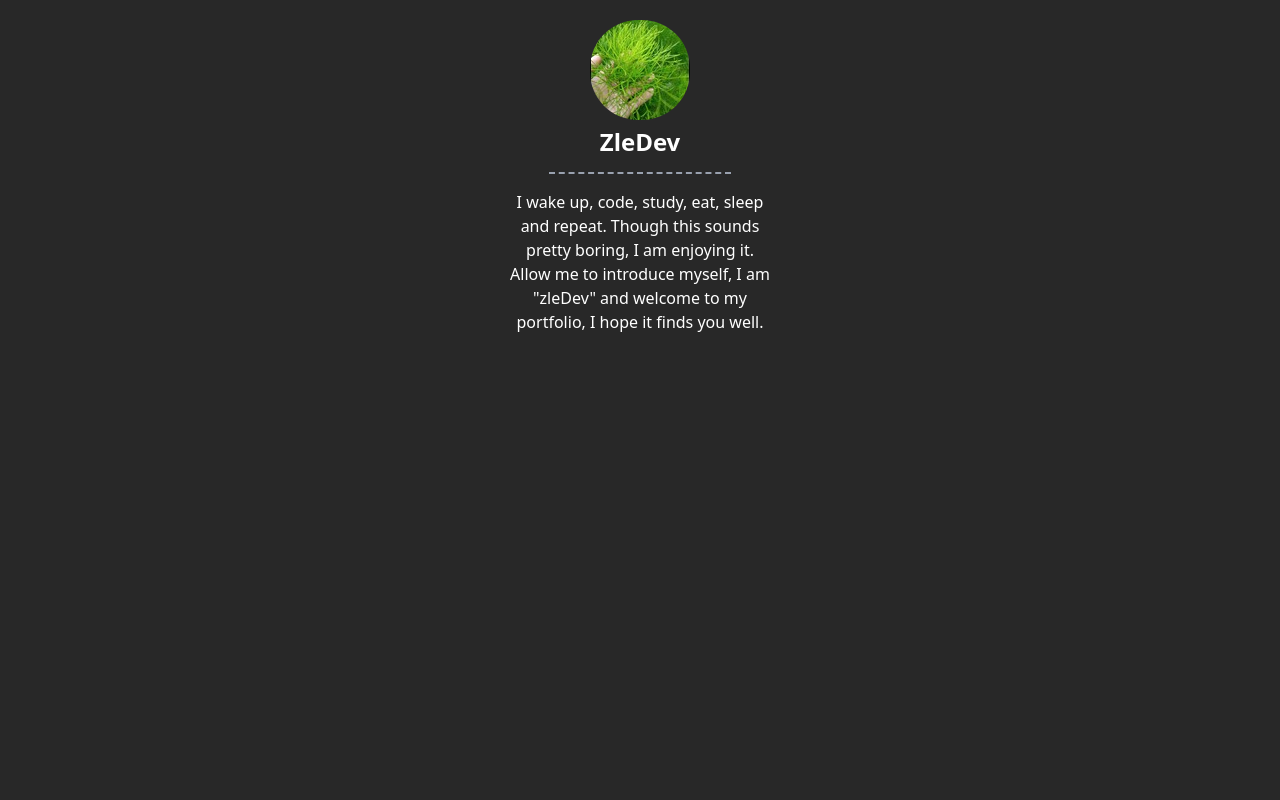
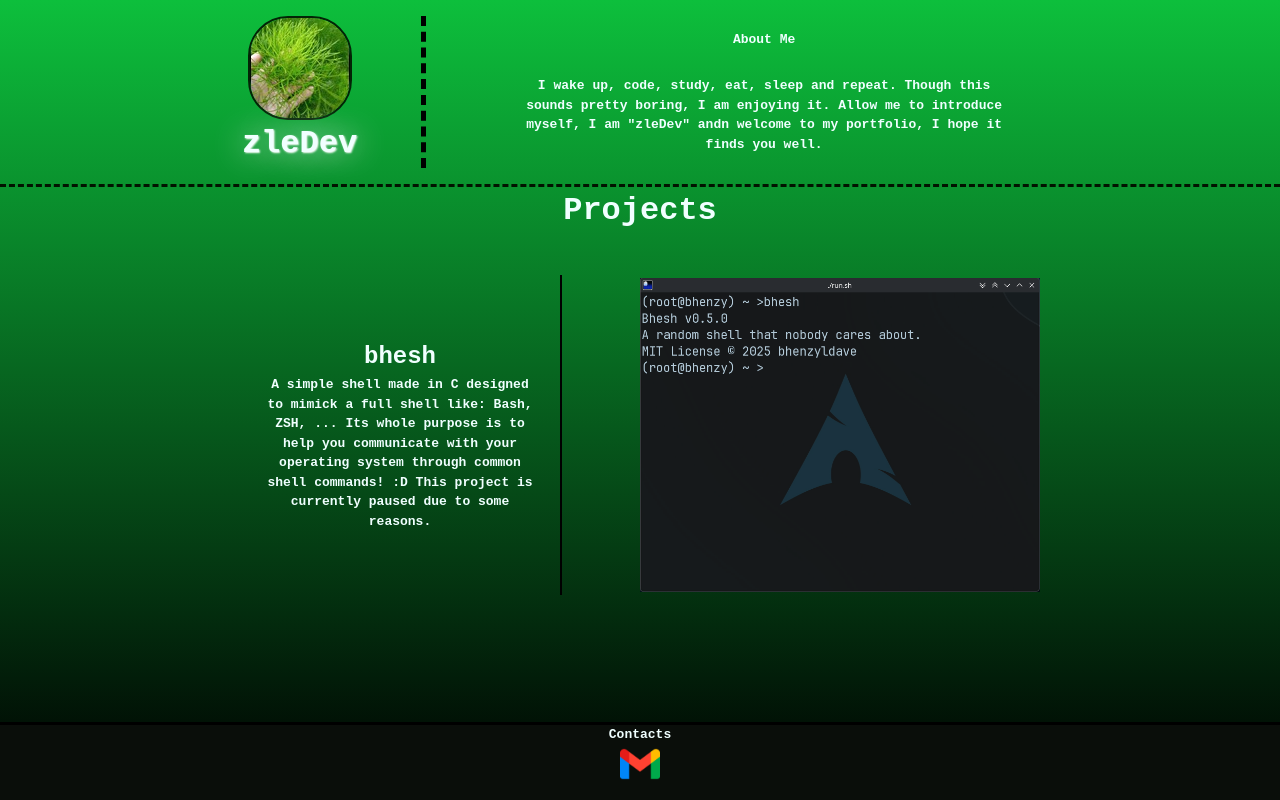
Before and after one commit to zledev/zledev, a Next.js app: page / in a window 1280 px wide. Built offline with nearby package versions, Linux system fonts and the light colour scheme.

Commit message:
Initial: Version 2

```diff
--- a/index.html
+++ /dev/null
@@ -1,80 +0,0 @@
-<!DOCTYPE html>
-<html lang="en">
-	<head>
-		<meta charset="UTF-8" />
-		<meta name="viewport" content="width=device-width, initial-scale=1.0" />
-		<title>zleDev</title>
-		<link rel="icon" type="image/x-icon" href="./assets/bhenzy.jpg">
-		<link rel="stylesheet" href="./styles/style1.css" />
-		<script src="./src/main.js" defer></script>
-	</head>
-	<body>
-		<div class="container">
-			<header>
-				<div class="profile-container">
-					<div id="profile-box">
-						<img
-							src="./assets/bhenzy.jpg"
-							alt="zleDev"
-							id="profile-photo"
-							draggable="false" />
-					</div>
-
-					<div id="profile-name-box">
-						<h1 id="profile-name">zleDev</h1>
-					</div>
-				</div>
-
-				<div class="head-break"></div>
-
-				<div id="about" class="section">
-					<h2>About Me</h2>
-
-
-				</div>
-			</header>
-
-			<div class="section-break"></div>
-
-			<main>
-				<section id="sections">
-					<div id="section1">
-						<h2>Projects</h2>
-
-						<div id="section-project-separator"></div>
-
-						<div id="project-data" class="project">
-							<div>
-								<h3>bhesh</h3>
-								<p>
-									A simple shell made in C designed to mimick a full shell like:
-									Bash, ZSH, ... Its whole purpose is to help you communicate with
-									your operating system through common shell commands! :D
-									 This project is currently paused due to some
-									reasons.
-								</p>
-							</div>
-							<div id="project-data-separator"></div>
-							<img src="./assets/bhesh.png" id="bhesh-png" />
-						</div>
-					</div>
-				</section>
-			</main>
-
-			<footer>
-				<div id="contacts">
-					<h2>Contacts</h2>
-					<div id="contact-row">
-						<div class="contact-column">
-							<a href="mailto:bhenzyldavepegarido@gmail.com">
-								<img
-									src="./assets/gmail.png"
-									alt="Designed by Freepik from Flaticon" />
-							</a>
-						</div>
-					</div>
-				</div>
-			</footer>
-		</div>
-	</body>
-</html>
--- a/package.json
+++ b/package.json
@@ -21,6 +21,7 @@
     "autoprefixer": "^10.4.22",
     "eslint": "^9",
     "eslint-config-next": "16.0.10",
+    "gh-pages": "^6.3.0",
     "postcss": "^8.5.6",
     "tailwindcss": "^4",
     "typescript": "^5"
--- a/src/app/globals.css
+++ b/src/app/globals.css
@@ -1,9 +1,216 @@
 @import "tailwindcss";
 
-*{
-    color: white;
+:root {
+	overscroll-behavior: none;
+}
+
+* {
+	box-sizing: border-box;
+}
+
+html {
+	min-height: 100%;
 }
 
 body {
-    background-color: rgb(40, 40, 40);
+	height: 100%;
+	background: linear-gradient(rgb(13, 191, 60), rgb(0, 0, 0));
+	font-weight: bold;
+	font-family: monospace;
+	color: azure;
+	padding: 0;
+	margin: 0;
 }
+
+/* HEAD -------------------*/
+
+header {
+	margin-top: 1rem;
+}
+
+#profile-box {
+	display: flex;
+	justify-content: center;
+	overflow: hidden;
+}
+
+#profile-photo {
+	border-radius: 2.5rem;
+	border: 2px solid rgb(3, 36, 6);
+}
+
+.head-break {
+	border-bottom: 3px dashed black;
+}
+
+#profile-name {
+	text-align: center;
+	text-shadow: 1px 1px 2px white, 0 0 1em azure;
+    font-size: 2rem;
+}
+
+/* BODY -------------------*/
+
+.section {
+	display: grid;
+	justify-content: center;
+	align-items: center;
+	padding: 0 1.5rem;
+}
+.section h2 {
+	text-align: center;
+}
+.section p {
+	text-align: center;
+	max-width: 500px;
+}
+
+.section-break {
+	margin: 0 auto;
+	padding-top: 5%;
+	width: 80%;
+	border-bottom: 3px dashed rgb(2, 19, 0);
+}
+
+
+#section1 h2 {
+	text-align: center;
+	font-size: clamp(2rem, 3rem, 2rem);
+}
+
+.project {
+	display: grid;
+	justify-content: center;
+	align-items: center;
+	margin: auto;
+}
+
+.project h3 {
+	text-align: center;
+	font-size: 1.5rem;
+}
+
+.project p {
+	text-align: center;
+	max-width: 30rem;
+	padding: 0 1.5rem;
+}
+
+.project img {
+	display: block;
+	margin-left: auto;
+	margin-right: auto;
+}
+
+#section-project-separator {
+	border-top: 2px solid black;
+	width: 5rem;
+	margin: 0 auto;
+}
+
+#bhesh-png {
+	width: 20rem;
+	height: 20rem;
+	height: auto;
+	aspect-ratio: 1 / 1;
+	object-fit: contain;
+}
+
+/* FOOT -------------------*/
+
+#contacts {
+	width: 100%;
+	border-top: 3px solid rgb(0, 0, 0);
+	background-color: rgb(10, 14, 10);
+	padding-bottom: clamp(1rem, 2rem, 1rem);
+}
+
+#contacts h2 {
+	text-align: center;
+}
+
+#contact-row {
+	display: flex;
+	justify-content: center;
+	justify-items: center;
+}
+
+.contact-column {
+	width: 70px;
+}
+
+.contact-column a {
+	display: flex;
+	justify-content: center;
+}
+
+.contact-column a img {
+	width: 40px;
+}
+
+/* RESPONSIVE -------------------*/
+
+@media only screen and (min-width: 760px) {
+	header {
+		display: flex;
+		justify-content: center;
+		gap: 5%;
+		padding-bottom: 1rem;
+	}
+
+	#sections {
+		display: grid;
+		justify-content: center;
+	}
+
+	.head-break {
+		border-left: 5px dashed black;
+	}
+
+	.section-break {
+		padding: 0;
+		width: 100%;
+	}
+
+	#bhesh-png {
+		width: 25rem;
+	}
+
+	@media only screen and (min-height: 900px) {
+		.section-break {
+			margin-bottom: 3rem;
+		}
+
+		#bhesh-png {
+			width: 30rem;
+		}
+	}
+
+	.section {
+		text-align: center;
+
+	}
+
+	#contacts {
+		position: fixed;
+		bottom: 0;
+	}
+
+	.project {
+		display: flex;
+	}
+
+	.project p {
+		max-width: 20rem;
+	}
+
+	#section-project-separator {
+		display: none;
+	}
+
+	#project-data-separator {
+		width: 5rem;
+		height: 20rem;
+		border-left: 2px solid black;
+	}
+}
--- a/src/app/page.tsx
+++ b/src/app/page.tsx
@@ -1,27 +1,75 @@
 export default function Home() {
 	return (
-		<>
-			<div className="grid gap-1 mt-5 justify-center">
-				<div className="flex justify-center">
-					<img src={"/bhenzy.jpg"} className="rounded-[3rem]"></img>
-				</div>
-				<div className="flex justify-center font-bold text-[1.5rem]">
-					<h2>ZleDev</h2>
-				</div>
-				<div className="flex justify-center mt-2">
-					<div
-						className="border-b-2 border-gray-400
-						w-[70%] border-dashed"></div>
+		<div>
+			<header>
+				<div className="profile-container">
+					<div id="profile-box">
+						<img
+							src="/bhenzy.jpg"
+							alt="zleDev"
+							id="profile-photo"
+							draggable="false"
+						/>
+					</div>
+
+					<div id="profile-name-box">
+						<h1 id="profile-name">zleDev</h1>
+					</div>
 				</div>
 
-				<div className="w-65 mt-3">
-					<p className="text-center font-medium">
+				<div className="head-break"></div>
+
+				<div id="about" className="section">
+					<h2>About Me</h2>
+
+					<p>
 						I wake up, code, study, eat, sleep and repeat. Though this sounds
 						pretty boring, I am enjoying it. Allow me to introduce myself, I am
-						"zleDev" and welcome to my portfolio, I hope it finds you well.
+						"zleDev" andn welcome to my portfolio, I hope it finds you well.
 					</p>
 				</div>
+			</header>
+
+			<div className="flex justify-center">
+				<div className="section-break"></div>
 			</div>
-		</>
+
+			<main>
+				<section id="sections">
+					<div id="section1">
+						<h2>Projects</h2>
+
+						<div id="section-project-separator"></div>
+
+						<div id="project-data" className="project">
+							<div>
+								<h3>bhesh</h3>
+								<p>
+									A simple shell made in C designed to mimick a full shell like:
+									Bash, ZSH, ... Its whole purpose is to help you communicate
+									with your operating system through common shell commands! :D
+									This project is currently paused due to some reasons.
+								</p>
+							</div>
+							<div id="project-data-separator"></div>
+							<img src="/bhesh.png" id="bhesh-png" />
+						</div>
+					</div>
+				</section>
+			</main>
+
+			<footer>
+				<div id="contacts">
+					<h2>Contacts</h2>
+					<div id="contact-row">
+						<div className="contact-column">
+							<a href="mailto:bhenzyldavepegarido@gmail.com">
+								<img src="/gmail.png" alt="Designed by Freepik from Flaticon" />
+							</a>
+						</div>
+					</div>
+				</div>
+			</footer>
+		</div>
 	);
 }
```
Also changed, not shown: 1 other file (tests, documents, lock files or other folders).
